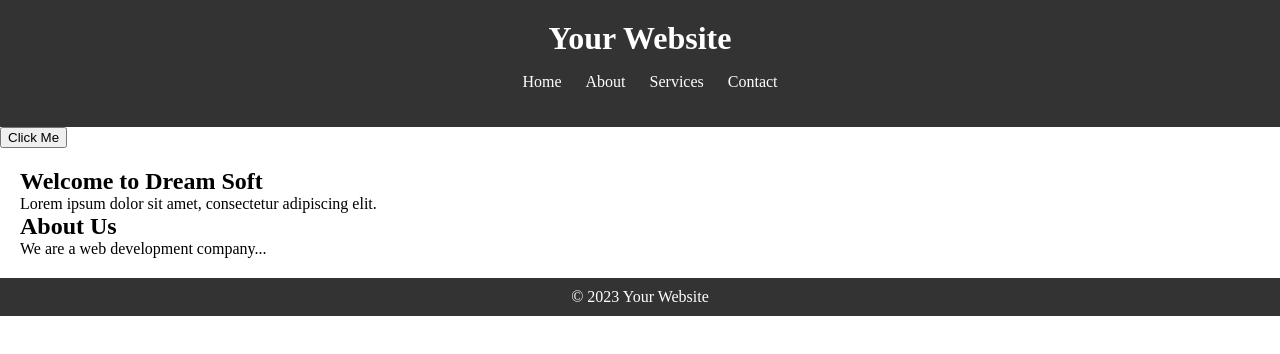
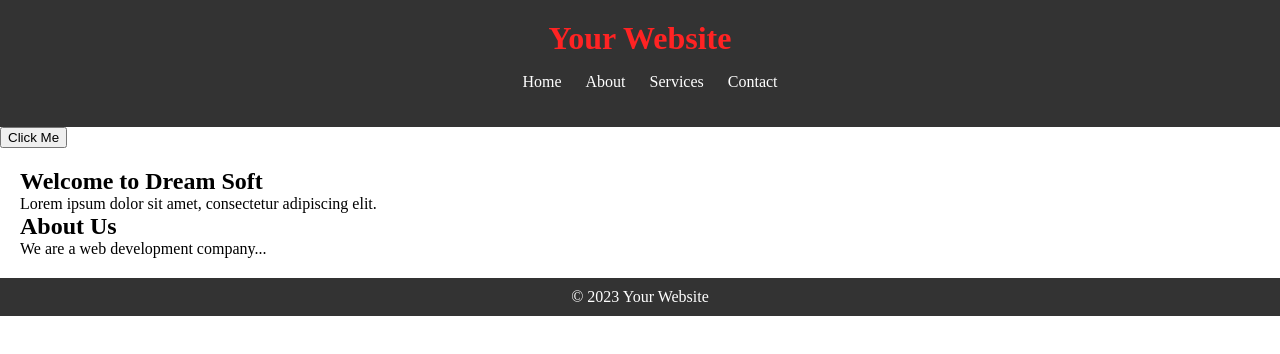
Before and after one commit to dreamsoftbd/dreamsoftbd.github.io, a plain HTML site: page index.html in a window 1280 px wide. Drawn offline with Linux system fonts and the light colour scheme.

Commit message:
Update style.css

```diff
--- a/style.css
+++ b/style.css
@@ -7,7 +7,7 @@ body, h1, h2, p {
 /* Style the header */
 header {
     background-color: #333;
-    color: #fff;
+    color: #FF2323;
     text-align: center;
     padding: 20px;
 }
```
